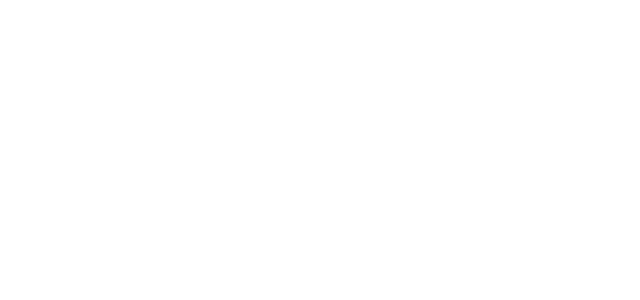
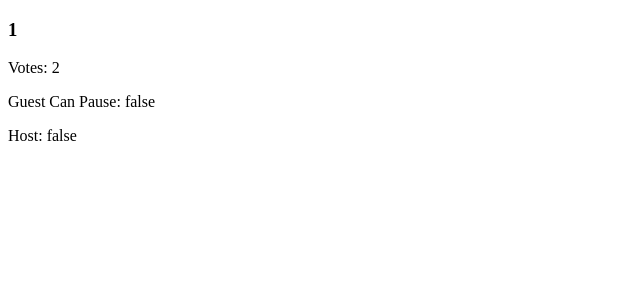
Before and after one commit to ImMattic/vidsplit, a React app in the folder vidsplit/frontend/: page /room/1 in a window 1280 px wide. Before the commit this address had no page. Shown: the top 300 px of the page, without its empty margins (0-640 px from the left). Built offline with nearby package versions, Linux system fonts and the light colour scheme; the HTML template or start-up script is replaced by a standard one.

Commit message:
working on room view - non-working state

```diff
--- a/vidsplit/frontend/src/components/CreateRoomPage.js
+++ b/vidsplit/frontend/src/components/CreateRoomPage.js
@@ -44,7 +44,7 @@
       headers: { "Content-Type": "application/json" },
       body: JSON.stringify({
         votes_to_skip: this.state.votesToSkip,
-        guest_can_pause: this.state.guestCanPause,
+        guest_can_ause: this.state.guestCanPause,
       }),
     };
     fetch("/api/create-room", requestOptions)
--- a/vidsplit/frontend/src/components/HomePage.js
+++ b/vidsplit/frontend/src/components/HomePage.js
@@ -1,6 +1,7 @@
 import React, { Component } from "react";
 import RoomJoinPage from "./RoomJoinPage";
 import CreateRoomPage from "./CreateRoomPage";
+import Room from "./Room";
 import {
   BrowserRouter as Router,
   Switch,
@@ -22,6 +23,7 @@
           <Route path="/" element={<p>This is the homepage.</p>} />
           <Route path="/join" element={<RoomJoinPage />} />
           <Route path="/create" element={<CreateRoomPage />} />
+          <Route path="/room/:roomCode" element={<Room />} />
         </Routes>
       </Router>
     );
--- /dev/null
+++ b/vidsplit/frontend/src/components/Room.js
@@ -0,0 +1,31 @@
+import React, { Component } from "react";
+import { useParams } from "react-router-dom";
+
+class Room extends Component {
+  constructor(props) {
+    super(props);
+    this.state = {
+      votesToSkip: 2,
+      guestCanPause: false,
+      isHost: false,
+    };
+  }
+
+  render() {
+    const { roomCode } = this.props;
+    return (
+      <div>
+        <h3>{roomCode}</h3>
+        <p>Votes: {this.state.votesToSkip}</p>
+        <p>Guest Can Pause: {this.state.guestCanPause.toString()}</p>
+        <p>Host: {this.state.isHost.toString()}</p>
+      </div>
+    );
+  }
+}
+
+function RoomWrapper() {
+  const { roomCode } = useParams();
+  return <Room roomCode={roomCode} />;
+}
+export default RoomWrapper;
```
Also changed, not shown: vidsplit/frontend/src/components/App.js (+6 -5 lines), 1 other file (tests, documents, lock files or other folders).
